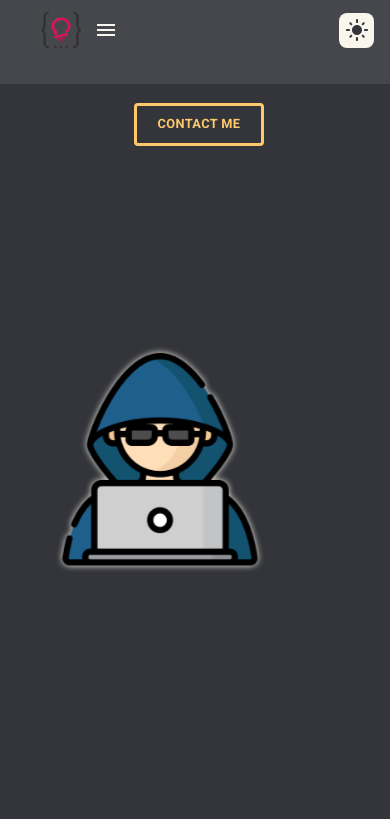
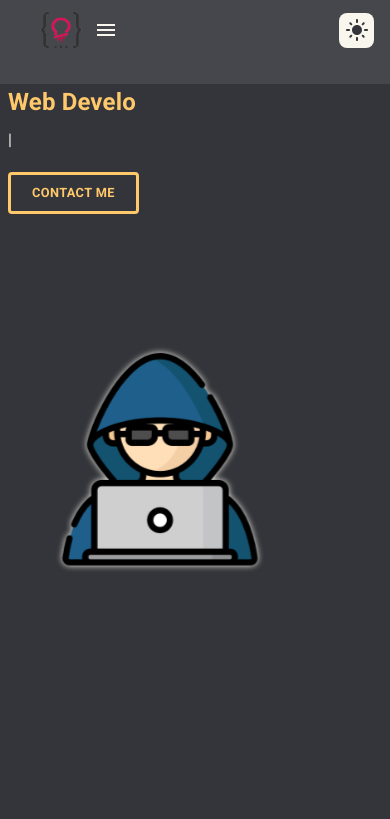
Before and after one commit to Abd-Elaziz-Noaman/Portofolio, a Next.js app: page / in a window 390 px wide. Shown: the top 819 px of the page. Built offline with nearby package versions, Linux system fonts and the light colour scheme.

Commit message:
style changes in Presenting Block for responsive

```diff
--- a/src/components/PresentingBlock/PresentingBlock.jsx
+++ b/src/components/PresentingBlock/PresentingBlock.jsx
@@ -55,7 +55,7 @@
   };
   return (
     <BlockContainer container spacing={2} id="Home">
-      <LeftGrid item md={6} sm={6} xs={12}>
+      <LeftGrid item md={6} sm={12} xs={12}>
         <div>
           <Name ref={nameRef}>
             I&apos;M <span>Abd El&#x2D;aziz Noaman</span>
@@ -71,7 +71,7 @@
           </ContactMeBtn>
         </div>
       </LeftGrid>
-      <RightGrid item md={6} sm={6} xs={12}>
+      <RightGrid item md={6} sm={12} xs={12}>
         <ImageAnimationContainer
           initial={{ scale: 0.6 }}
           animate={{ scale: [0.6, 0.67, 0.6] }}
--- a/src/components/PresentingBlock/PresentingBlock.styled.js
+++ b/src/components/PresentingBlock/PresentingBlock.styled.js
@@ -8,8 +8,9 @@
   min-height: 92.2vh;
   margin-top: 5vh;
 
-  @media (max-width: 768px) {
+  @media (max-width: 900px) {
     flex-direction: column-reverse;
+    margin-top: 0;
   }
 
   @media (max-width: 400px) and (max-height: 800px) {
@@ -42,9 +43,9 @@
   & > div {
     padding: 0 12rem;
 
-    @media (max-width: 768px) {
-      padding: 0;
-      margin: auto;
+    @media (max-width: 900px) {
+      padding: 0 10rem;
+      /* margin: auto; */
       margin-top: 1.7rem;
     }
 
```
